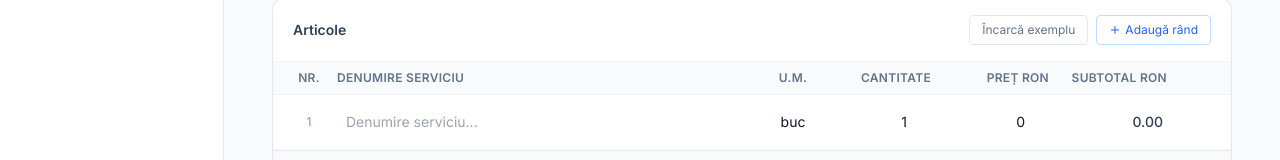
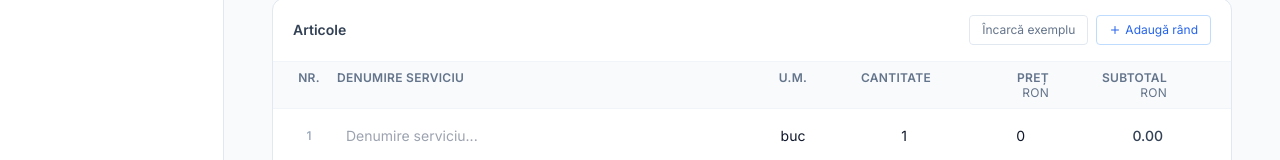
Before and after one commit to kissadam/invoicely, a Next.js app: page /invoices/new in a window 1280 px wide. Shown: the part 539-699 px from the top of the page. Built offline with nearby package versions, Linux system fonts and the light colour scheme; no server answers.

Commit message:
Split column headers to two lines to save horizontal space

```diff
--- a/src/components/invoice/InvoiceEditor.tsx
+++ b/src/components/invoice/InvoiceEditor.tsx
@@ -376,11 +376,11 @@ export default function InvoiceEditor() {
               <span>Denumire serviciu</span>
               <span className="text-center">U.M.</span>
               <span className="text-right">Cantitate</span>
-              <span className="text-right">Preț {currency}</span>
-              <span className="text-right">Subtotal {currency}</span>
-              {needsRate && <span className="text-right">Subtotal RON</span>}
-              {vatEnabled && <span className="text-right">TVA {vatRate}%</span>}
-              {vatEnabled && <span className="text-right">Total+TVA</span>}
+              <span className="text-right leading-tight">Preț<br/><span className="normal-case font-normal">{currency}</span></span>
+              <span className="text-right leading-tight">Subtotal<br/><span className="normal-case font-normal">{currency}</span></span>
+              {needsRate && <span className="text-right leading-tight">Subtotal<br/><span className="normal-case font-normal">RON</span></span>}
+              {vatEnabled && <span className="text-right leading-tight">TVA<br/><span className="normal-case font-normal">{vatRate}%</span></span>}
+              {vatEnabled && <span className="text-right leading-tight">Total<br/><span className="normal-case font-normal">TVA inclus</span></span>}
               <span />
             </div>
 
```
